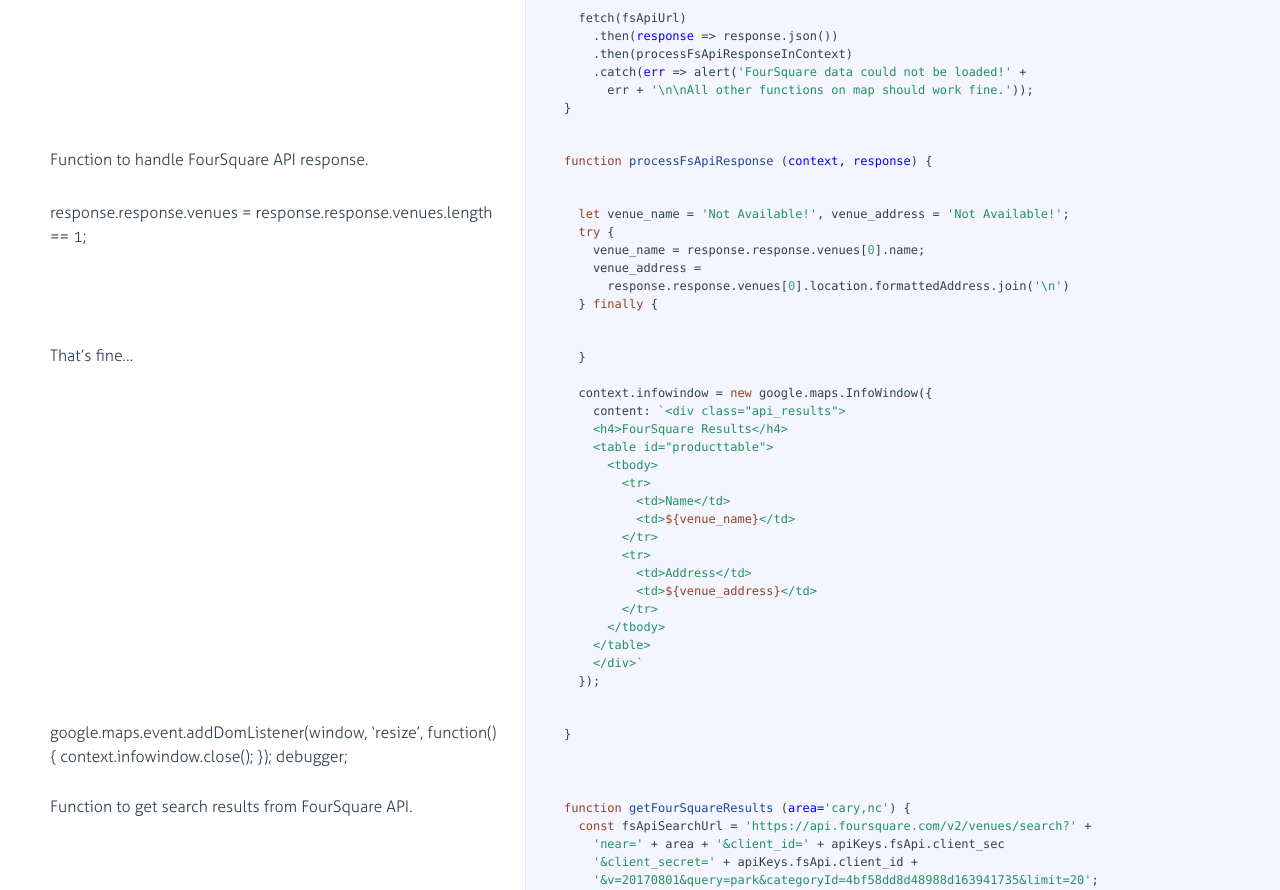
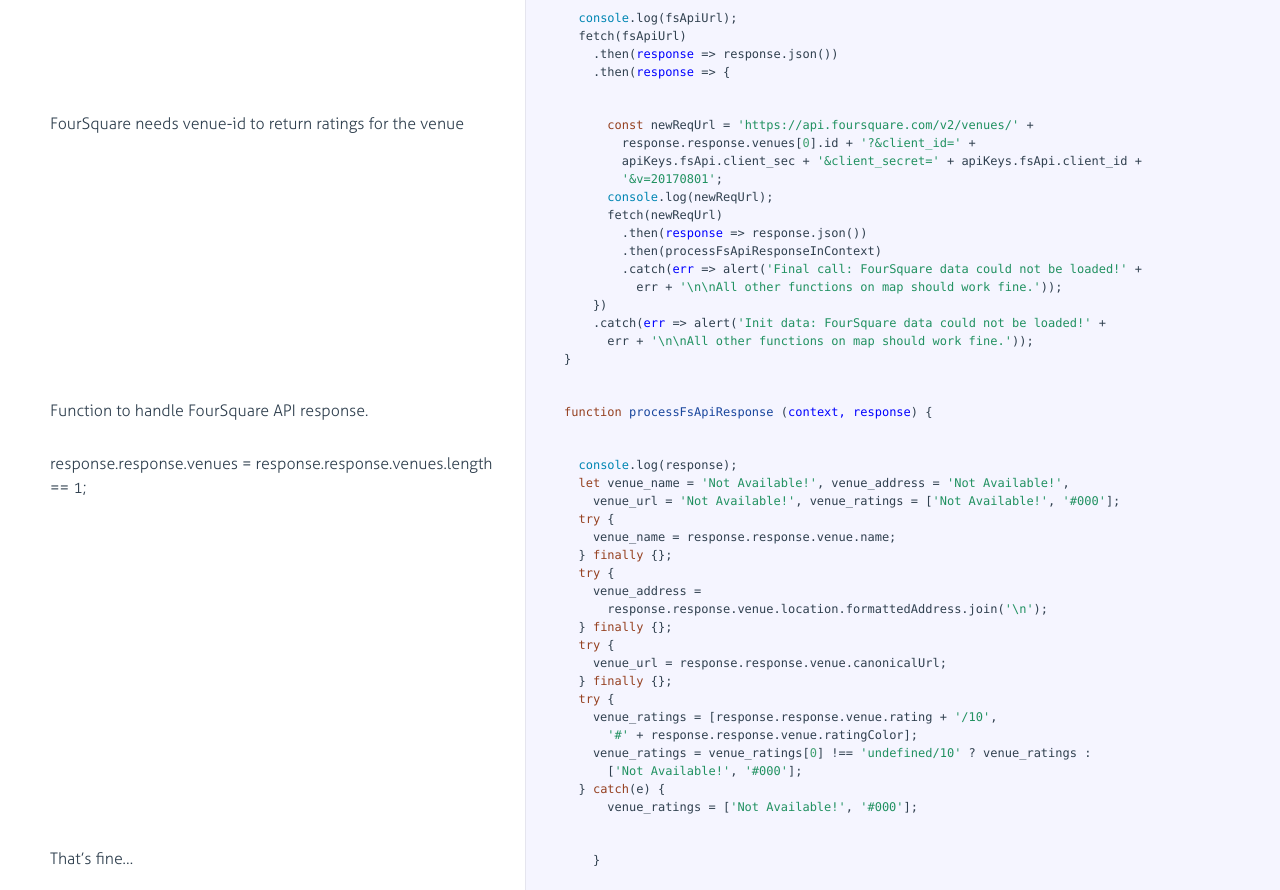
Before and after one commit to dipikachadha/neighborhood-map-project, a website: page docs/api_usage.html in a window 1280 px wide. Shown: the part 480-1370 px from the top of the page. Drawn offline with Linux system fonts and the light colour scheme.

Commit message:
prepared docs and dist file

```diff
--- a/docs/api_usage.html
+++ b/docs/api_usage.html
@@ -65,12 +65,10 @@ usage, such as FourSquare API.</p>
   <span class="hljs-keyword">let</span> processFsApiResponseInContext =
     _.partial(processFsApiResponse, POIObj);
 
+  <span class="hljs-built_in">console</span>.log(fsApiUrl);
   fetch(fsApiUrl)
     .then(<span class="hljs-function"><span class="hljs-params">response</span> =&gt;</span> response.json())
-    .then(processFsApiResponseInContext)
-    .catch(<span class="hljs-function"><span class="hljs-params">err</span> =&gt;</span> alert(<span class="hljs-string">'FourSquare data could not be loaded!'</span> +
-      err + <span class="hljs-string">'\n\nAll other functions on map should work fine.'</span>));
-}</pre></div></div>
+    .then(<span class="hljs-function"><span class="hljs-params">response</span> =&gt;</span> {</pre></div></div>
 
         </li>
 
@@ -81,11 +79,24 @@ usage, such as FourSquare API.</p>
               <div class="pilwrap ">
                 <a class="pilcrow" href="#section-3">&#182;</a>
               </div>
-              <p>Function to handle FourSquare API response.</p>
+              <p>FourSquare needs venue-id to return ratings for the venue</p>
 
             </div>
 
-            <div class="content"><div class='highlight'><pre><span class="hljs-function"><span class="hljs-keyword">function</span> <span class="hljs-title">processFsApiResponse</span> (<span class="hljs-params">context, response</span>) </span>{</pre></div></div>
+            <div class="content"><div class='highlight'><pre>      <span class="hljs-keyword">const</span> newReqUrl = <span class="hljs-string">'https://api.foursquare.com/v2/venues/'</span> +
+        response.response.venues[<span class="hljs-number">0</span>].id + <span class="hljs-string">'?&amp;client_id='</span> +
+        apiKeys.fsApi.client_sec + <span class="hljs-string">'&amp;client_secret='</span> + apiKeys.fsApi.client_id +
+        <span class="hljs-string">'&amp;v=20170801'</span>;
+      <span class="hljs-built_in">console</span>.log(newReqUrl);
+      fetch(newReqUrl)
+        .then(<span class="hljs-function"><span class="hljs-params">response</span> =&gt;</span> response.json())
+        .then(processFsApiResponseInContext)
+        .catch(<span class="hljs-function"><span class="hljs-params">err</span> =&gt;</span> alert(<span class="hljs-string">'Final call: FourSquare data could not be loaded!'</span> +
+          err + <span class="hljs-string">'\n\nAll other functions on map should work fine.'</span>));
+    })
+    .catch(<span class="hljs-function"><span class="hljs-params">err</span> =&gt;</span> alert(<span class="hljs-string">'Init data: FourSquare data could not be loaded!'</span> +
+      err + <span class="hljs-string">'\n\nAll other functions on map should work fine.'</span>));
+}</pre></div></div>
 
         </li>
 
@@ -96,16 +107,11 @@ usage, such as FourSquare API.</p>
               <div class="pilwrap ">
                 <a class="pilcrow" href="#section-4">&#182;</a>
               </div>
-              <p>response.response.venues = response.response.venues.length == 1;</p>
+              <p>Function to handle FourSquare API response.</p>
 
             </div>
 
-            <div class="content"><div class='highlight'><pre>  <span class="hljs-keyword">let</span> venue_name = <span class="hljs-string">'Not Available!'</span>, venue_address = <span class="hljs-string">'Not Available!'</span>;
-  <span class="hljs-keyword">try</span> {
-    venue_name = response.response.venues[<span class="hljs-number">0</span>].name;
-    venue_address =
-      response.response.venues[<span class="hljs-number">0</span>].location.formattedAddress.join(<span class="hljs-string">'\n'</span>)
-  } <span class="hljs-keyword">finally</span> {</pre></div></div>
+            <div class="content"><div class='highlight'><pre><span class="hljs-function"><span class="hljs-keyword">function</span> <span class="hljs-title">processFsApiResponse</span> (<span class="hljs-params">context, response</span>) </span>{</pre></div></div>
 
         </li>
 
@@ -116,11 +122,45 @@ usage, such as FourSquare API.</p>
               <div class="pilwrap ">
                 <a class="pilcrow" href="#section-5">&#182;</a>
               </div>
+              <p>response.response.venues = response.response.venues.length == 1;</p>
+
+            </div>
+
+            <div class="content"><div class='highlight'><pre>  <span class="hljs-built_in">console</span>.log(response);
+  <span class="hljs-keyword">let</span> venue_name = <span class="hljs-string">'Not Available!'</span>, venue_address = <span class="hljs-string">'Not Available!'</span>,
+    venue_url = <span class="hljs-string">'Not Available!'</span>, venue_ratings = [<span class="hljs-string">'Not Available!'</span>, <span class="hljs-string">'#000'</span>];
+  <span class="hljs-keyword">try</span> {
+    venue_name = response.response.venue.name;
+  } <span class="hljs-keyword">finally</span> {};
+  <span class="hljs-keyword">try</span> {
+    venue_address =
+      response.response.venue.location.formattedAddress.join(<span class="hljs-string">'\n'</span>);
+  } <span class="hljs-keyword">finally</span> {};
+  <span class="hljs-keyword">try</span> {
+    venue_url = response.response.venue.canonicalUrl;
+  } <span class="hljs-keyword">finally</span> {};
+  <span class="hljs-keyword">try</span> {
+    venue_ratings = [response.response.venue.rating + <span class="hljs-string">'/10'</span>,
+      <span class="hljs-string">'#'</span> + response.response.venue.ratingColor];
+    venue_ratings = venue_ratings[<span class="hljs-number">0</span>] !== <span class="hljs-string">'undefined/10'</span> ? venue_ratings :
+      [<span class="hljs-string">'Not Available!'</span>, <span class="hljs-string">'#000'</span>];
+  } <span class="hljs-keyword">catch</span>(e) {
+      venue_ratings = [<span class="hljs-string">'Not Available!'</span>, <span class="hljs-string">'#000'</span>];</pre></div></div>
+
+        </li>
+
+
+        <li id="section-6">
+            <div class="annotation">
+
+              <div class="pilwrap ">
+                <a class="pilcrow" href="#section-6">&#182;</a>
+              </div>
               <p>That’s fine…</p>
 
             </div>
 
-            <div class="content"><div class='highlight'><pre>  }
+            <div class="content"><div class='highlight'><pre>    }
 
   context.infowindow = <span class="hljs-keyword">new</span> google.maps.InfoWindow({
     <span class="hljs-attr">content</span>: <span class="hljs-string">`&lt;div class="api_results"&gt;
@@ -132,8 +172,13 @@ usage, such as FourSquare API.</p>
           &lt;td&gt;<span class="hljs-subst">${venue_name}</span>&lt;/td&gt;
         &lt;/tr&gt;
         &lt;tr&gt;
-          &lt;td&gt;Address&lt;/td&gt;
-          &lt;td&gt;<span class="hljs-subst">${venue_address}</span>&lt;/td&gt;
+          &lt;td&gt;URL&lt;/td&gt;
+          &lt;td&gt;<span class="hljs-subst">${venue_url}</span>&lt;/td&gt;
+        &lt;/tr&gt;
+        &lt;tr&gt;
+          &lt;td&gt;Rating&lt;/td&gt;
+          &lt;td style="color: <span class="hljs-subst">${venue_ratings[<span class="hljs-number">1</span>]}</span>; font-weight: bold"&gt;
+            <span class="hljs-subst">${venue_ratings[<span class="hljs-number">0</span>]}</span>&lt;/td&gt;
         &lt;/tr&gt;
       &lt;/tbody&gt;
     &lt;/table&gt;
@@ -143,11 +188,11 @@ usage, such as FourSquare API.</p>
         </li>
 
 
-        <li id="section-6">
+        <li id="section-7">
             <div class="annotation">
 
               <div class="pilwrap ">
-                <a class="pilcrow" href="#section-6">&#182;</a>
+                <a class="pilcrow" href="#section-7">&#182;</a>
               </div>
               <p>google.maps.event.addDomListener(window, ‘resize’, function() {
         context.infowindow.close();
@@ -161,11 +206,11 @@ debugger;</p>
         </li>
 
 
-        <li id="section-7">
+        <li id="section-8">
             <div class="annotation">
 
               <div class="pilwrap ">
-                <a class="pilcrow" href="#section-7">&#182;</a>
+                <a class="pilcrow" href="#section-8">&#182;</a>
               </div>
               <p>Function to get search results from FourSquare API.</p>
 
```
Also changed, not shown: docs/app.html (+58 -15 lines), docs/css_helpers.html (+0 -18 lines), dist/css/style.css, dist/index.html, dist/js/api_usage.js, dist/js/app.js, dist/js/css_helpers.js.
